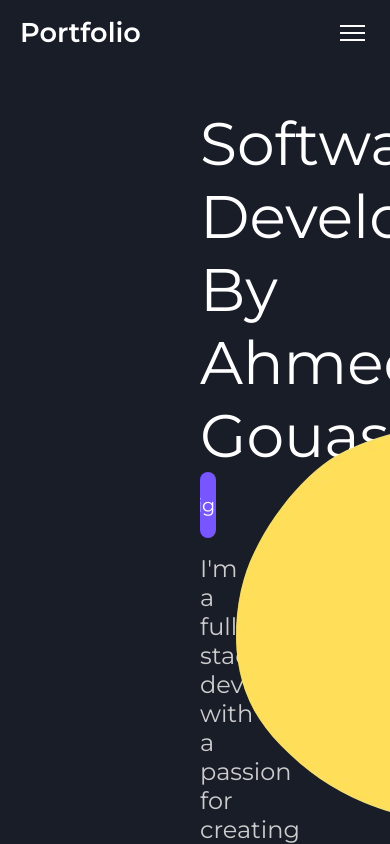
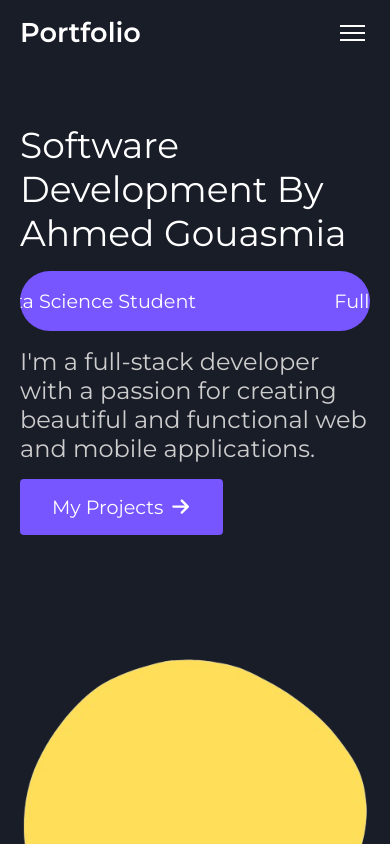
Before and after one commit to AhmedGsa/My-Portfolio, a Next.js app: page / in a window 390 px wide. Shown: the top 844 px of the page. Built offline with nearby package versions, Linux system fonts and the light colour scheme.

Commit message:
added hero section responsive

```diff
--- a/src/components/hero/Hero.module.css
+++ b/src/components/hero/Hero.module.css
@@ -18,6 +18,22 @@
     color: var(--secondary-text-color);
 }
 
-.asset {
-    width: 40%;
+@media screen and (max-width: 768px) {
+    .container {
+        flex-direction: column;
+        align-items: center;
+        justify-content: center;
+        gap: 2rem;
+        padding: 1rem 20px;
+    }
+
+    .content {
+        width: 100%;
+    }
+
+    .asset {
+        width: fit-content;
+        scale: 0.8;
+    }
+
 }
--- a/src/components/hero/Hero.tsx
+++ b/src/components/hero/Hero.tsx
@@ -15,9 +15,7 @@ export default function Hero() {
             </p>
             <Button href="#about">My Projects <FaArrowRight /></Button>
         </div>
-        <div className={classes.asset}>
-            <Image src="/images/yellow-circle.png" alt="Hero Image" width={500} height={500} />
-        </div>
+          <Image className={classes.asset} src="/images/yellow-circle.png" alt="Hero Image" width={500} height={500} />
     </section>
   );
 }
--- a/src/components/hero/HeroHeader.module.css
+++ b/src/components/hero/HeroHeader.module.css
@@ -34,3 +34,26 @@
         transform: translateX(-70%);
     }
 }
+
+@media screen and (max-width: 768px) {
+    .hero-header {
+        font-size: 1.5rem;
+    }
+
+    .hero-header h1 {
+        display: flex;
+        flex-direction: column;
+        gap: 1rem;
+    }
+
+    .service-slider {
+        width: 100%;
+        font-size: 0.8rem;
+        padding: 0.3rem;
+    }
+
+    .service-text-slide {
+        padding-left: 10%;
+    }
+
+}
```
